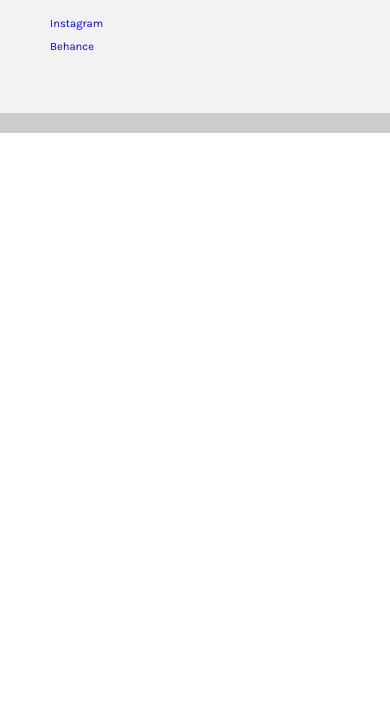
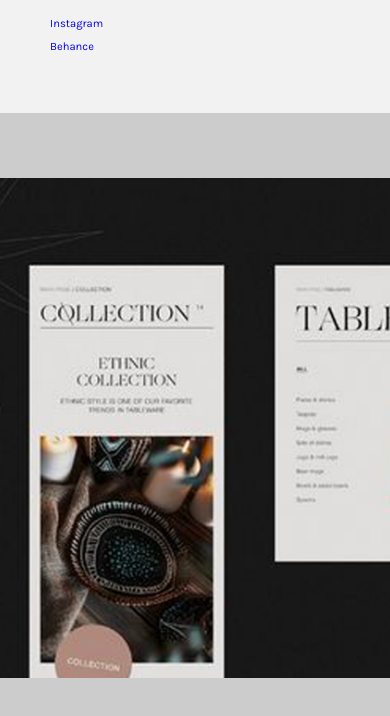
Before and after one commit to snikfi/Code-Snippets, a plain HTML site: page Website Template with Slideshow/index.html in a window 390 px wide. Shown: the part 262-978 px from the top of the page. Before the commit the page ends 844 px from the top, so only its background shows below. Drawn offline with Linux system fonts and the light colour scheme.

Commit message:
Bug fix for responsive design
Fix for responsive design bug causing slideshow image to overflow when viewing the site on mobile.

```diff
--- a/Website Template with Slideshow/index.html
+++ b/Website Template with Slideshow/index.html
@@ -14,7 +14,6 @@
     <title>Design Portfolio</title>
     <link href="https://fonts.googleapis.com/css2?family=Karla&display=swap" rel="stylesheet">
     <link rel="stylesheet" type="text/css" href="main.css">
-    <script src="script.js"></script>
 </head>
 <body>
 
@@ -50,6 +49,6 @@
         </div>
     </div>
 
-
+    <script src="script.js"></script>
 </body>
 </html>
--- a/Website Template with Slideshow/main.css
+++ b/Website Template with Slideshow/main.css
@@ -67,9 +67,9 @@ h1, h2, h3, h4, h5, p {
 }
 
 #slideshow {
+    width: 100%;
+    height: 100%;
     position: relative;
-    width: 500px;
-    height: auto;
     display: flex;
     align-items: center;
     justify-content: center;
@@ -94,10 +94,9 @@ h1, h2, h3, h4, h5, p {
     background-size: cover;
 }
 
-
 /* Media queries for responsive design */
 
-@media screen and (max-width: 767px) {
+@media screen and (max-width: 1000px) {
     .container {
         display: grid;
         grid-template-columns: 1fr;
@@ -125,12 +124,14 @@ h1, h2, h3, h4, h5, p {
     }
 
     #slideshow {
-        width: 100%; /* Set slideshow width to 100% */
-        height: auto;
+        height: 70vh;
     }
 
+}
+
+@media screen and (orientation: landscape ) and (max-width: 1000px) {
     .slide-image {
-        max-width: 100%; /* Set image width to 100% of container */
-        height: auto;
+        width: 200px;
+        height: 200px;
     }
 }
```
Also changed, not shown: 1 other file.
